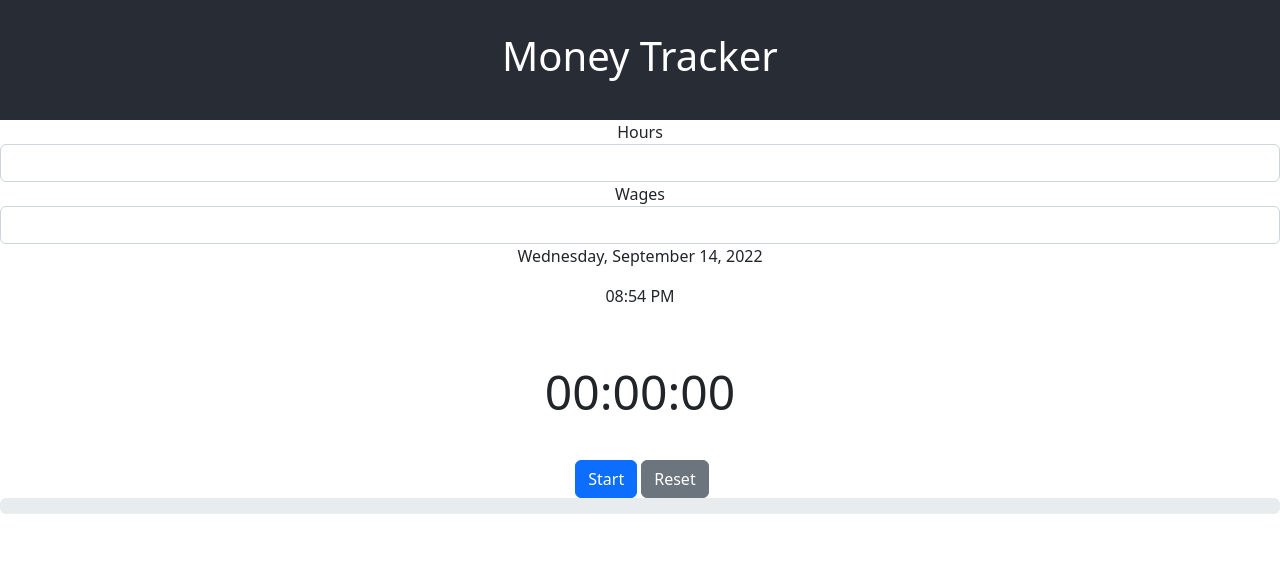
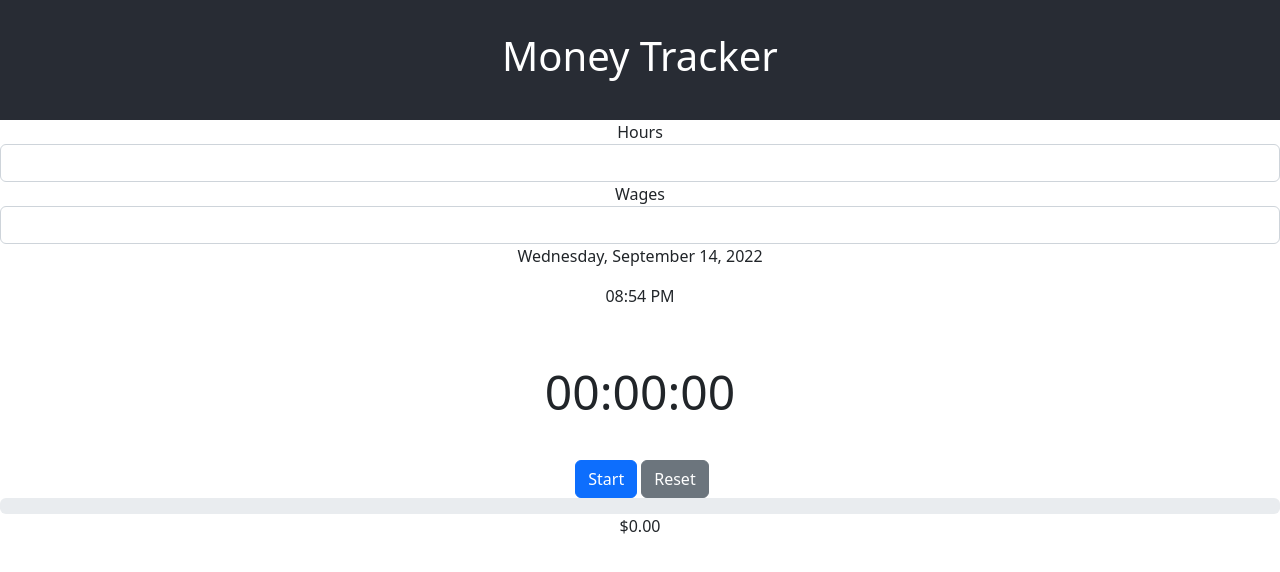
Before and after one commit to WarriorAchilles/Money-Tracker, a React (Create React App) app: page / in a window 1280 px wide. Shown: the top 572 px of the page. Built offline with nearby package versions, Linux system fonts and the light colour scheme.

Commit message:
added money display that updates with every penny earned based on wages input by user

```diff
--- a/src/Timer.tsx
+++ b/src/Timer.tsx
@@ -49,6 +49,9 @@ const Timer = (props: propTypes) => {
       <div className="progressBar">
         <ProgressBar now={(seconds / (props.hours * 3600)) * 100} />
       </div>
+      <div className="money">
+        ${(seconds * (props.wages / 3600)).toFixed(2)}
+      </div>
     </div>
   );
 };
```
